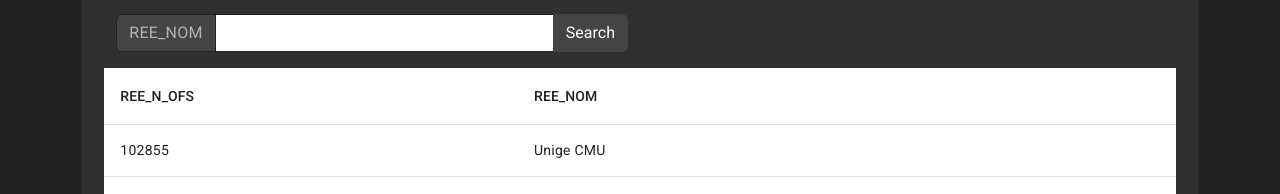
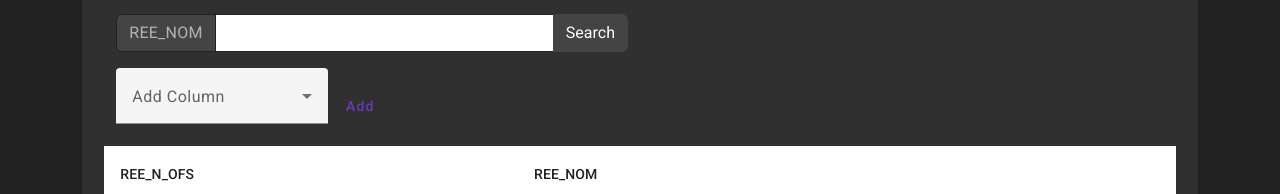
Before and after one commit to swissarthurfreeman/Refero, an Angular app in the folder web-ui/: page /about in a window 1280 px wide. Shown: the part 492-686 px from the top of the page. Built offline with nearby package versions, Linux system fonts and the light colour scheme.

Commit message:
feat(refero): add option to add search filters to consultation view.

```diff
--- a/web-ui/src/app/app.component.html
+++ b/web-ui/src/app/app.component.html
@@ -2,6 +2,7 @@
 <br>
 <div class="container">
   <div class="jumbotron bg-dark text-white">
+    <br>
     <router-outlet></router-outlet>
   </div>
 </div>
--- a/web-ui/src/app/components/home/consultation/consultation.component.html
+++ b/web-ui/src/app/components/home/consultation/consultation.component.html
@@ -1,6 +1,4 @@
-
 <!-- Consultation of a Referential View, columns and lines -->
-<br>
 <h1>Viewing : {{refId}}</h1>
 <div class="container">
     @for (column of columnsToDisplay; track $index) {
@@ -16,6 +14,19 @@
         </div>
     </div>
     }
+    <div class="row">
+        <div class="col">
+            <mat-form-field>
+                <mat-label>Add Column</mat-label>
+                <mat-select [(value)]="searchFieldToAdd">
+                @for (column of nonDisplayedColumns; track $index) {
+                  <mat-option [value]="column">{{column}}</mat-option>
+                }
+                </mat-select>
+              </mat-form-field>
+              <button mat-button color="primary" (click)="addSearchField(searchFieldToAdd)">Add</button>
+        </div>
+    </div>
 </div>
 
 <table mat-table [dataSource]="myDataArray">    <!-- Define a material table's column headers (not visible) -->
--- a/web-ui/src/app/components/home/consultation/consultation.component.ts
+++ b/web-ui/src/app/components/home/consultation/consultation.component.ts
@@ -1,11 +1,16 @@
 import { AfterViewInit, Component, Input, OnInit } from '@angular/core';
+import { MatButtonModule } from '@angular/material/button';
+import { MatFormFieldModule } from '@angular/material/form-field';
+import { MatSelectModule } from '@angular/material/select';
 import { MatTableModule } from '@angular/material/table';
 import { ActivatedRoute, Router } from '@angular/router';
+import {MatIconModule} from '@angular/material/icon';
+import {MatDividerModule} from '@angular/material/divider';
 
 @Component({
   selector: 'app-consultation',
   standalone: true,
-  imports: [MatTableModule],
+  imports: [MatTableModule, MatFormFieldModule, MatSelectModule, MatButtonModule, MatDividerModule, MatIconModule],
   templateUrl: './consultation.component.html'
 })
 export class ConsultationComponent {
@@ -22,9 +27,12 @@ export class ConsultationComponent {
     {'uid': 2404, 'REE_N_OFS': 103225, 'REE_NOM': "Unige FSS", 'C_ALPHA_NEW': 'UNACI', 'ADRESSE': 'Rue de Montbrilland 64'}
   ];
 
+
+
   columns = ['REE_N_OFS', 'REE_NOM', 'C_ALPHA_NEW', 'ADRESSE']
   columnsToDisplay = ['REE_N_OFS', 'REE_NOM'];    // can add 'C_ALPHA_NEW' to view it too
-
+  nonDisplayedColumns: Array<string> = this.columns.filter(item => this.columnsToDisplay.indexOf(item) < 0);
+  searchFieldToAdd = this.columns[0];
 
   @Input()
   set RefId(refId: string) {      // get the referential ID from the home component
@@ -35,4 +43,8 @@ export class ConsultationComponent {
     this.router.navigate([`${uid}`], {relativeTo: this.route})
     console.log(uid);
   }
+
+  addSearchField(column: string) {
+    this.columnsToDisplay.push(column);
+  }
 }
```
Lines whose indentation alone changed are shown as unchanged.
